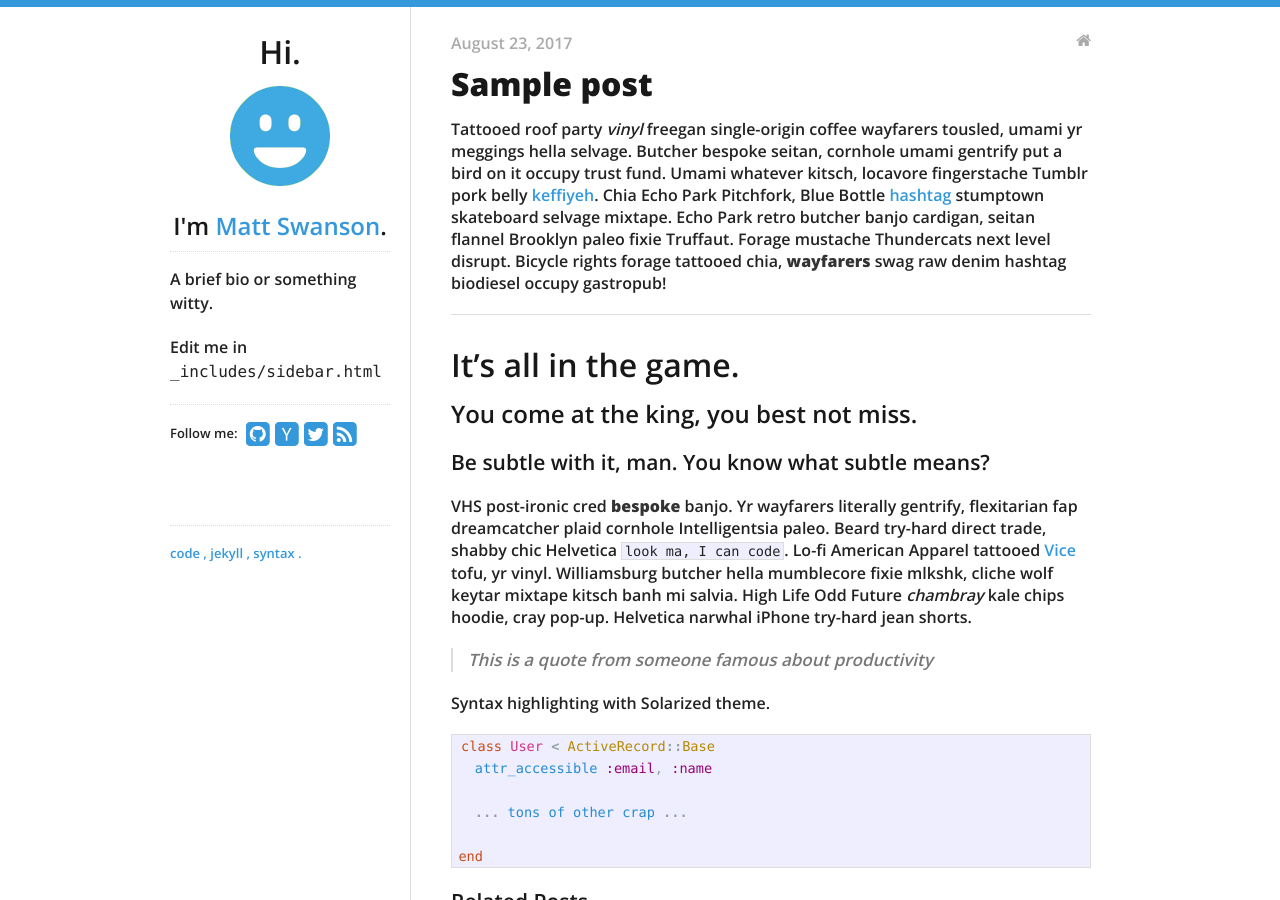
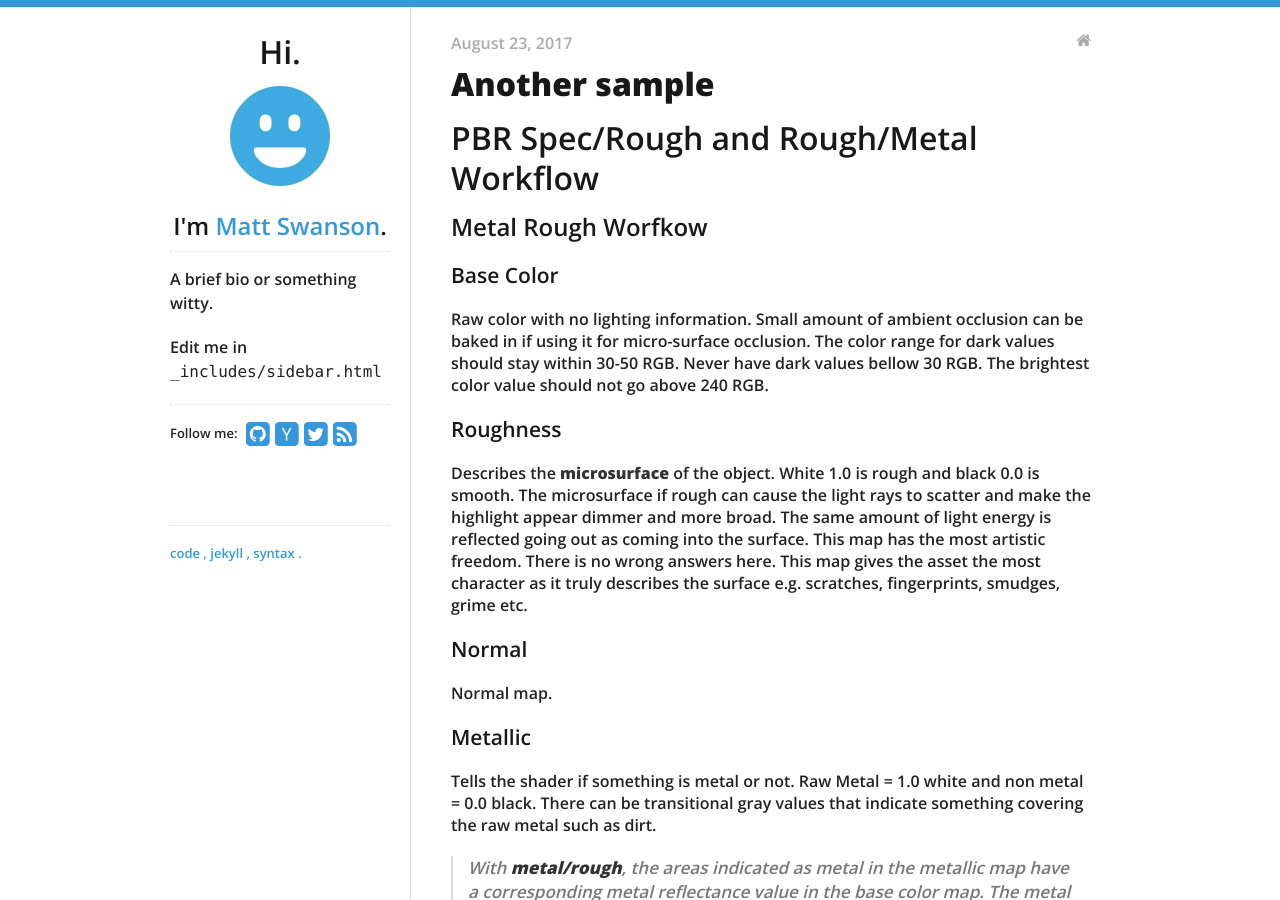
Before and after one commit to yoann01/ktmd, a Jekyll site: the page built from _posts/2017-08-23-PBR-Workflow.md, in a window 1280 px wide and 900 px high. Built offline with Jekyll 4.4.1, drawn with Linux system fonts in a browser that asks for light colours; nearby versions of some CDN libraries; some of the changed text lies outside the part shown.

Commit message:
first commit

```diff
--- a/_posts/2017-08-23-PBR-Workflow.md
+++ b/_posts/2017-08-23-PBR-Workflow.md
@@ -1,45 +1,56 @@
 ---
 layout: post
-title: Sample post
-tags: [code, jekyll]
+title: Another sample
+tags: [jekyll, syntax]
 categories:
 - blog
 ---
+# PBR Spec/Rough and Rough/Metal Workflow
 
-Tattooed roof party *vinyl* freegan single-origin coffee wayfarers tousled, umami yr
-meggings hella selvage. Butcher bespoke seitan, cornhole umami gentrify put a bird
-on it occupy trust fund. Umami whatever kitsch, locavore fingerstache Tumblr pork belly
-[keffiyeh](#). Chia Echo Park Pitchfork, Blue Bottle [hashtag](#) stumptown skateboard selvage
-mixtape. Echo Park retro butcher banjo cardigan, seitan flannel Brooklyn paleo fixie
-Truffaut. Forage mustache Thundercats next level disrupt. Bicycle rights forage tattooed
-chia, **wayfarers** swag raw denim hashtag biodiesel occupy gastropub!
+## Metal Rough Worfkow
+
+### Base Color
+
+Raw color with no lighting information. Small amount of ambient occlusion can be baked in if using it for micro-surface occlusion. The color range for dark values should stay within 30-50 RGB. Never have dark values bellow 30 RGB. The brightest color value should not go above 240 RGB.
+
+### Roughness
+
+Describes the **microsurface** of the object. White 1.0 is rough and black 0.0 is smooth. The microsurface if rough can cause the light rays to scatter and make the highlight appear dimmer and more broad. The same amount of light energy is reflected going out as coming into the surface. This map has the most artistic freedom. There is no wrong answers here. This map gives the asset the most character as it truly describes the surface e.g. scratches, fingerprints, smudges, grime etc.
+
+### Normal
+
+Normal map.
+
+### Metallic
+
+Tells the shader if something is metal or not. Raw Metal = 1.0 white and non metal = 0.0 black. There can be transitional gray values that indicate something covering the raw metal such as dirt.
+
+>  With **metal/rough**, the areas indicated as metal in the metallic map have a corresponding metal reflectance value in the base color map. The metal reflectance value in the base color needs to be a measured real-world value. Transitional areas in the metal map (not raw metal 1.0 white) need to have the metal reflectance value lowered to indicate that its reflectance value is not raw metal.
+
+Also, with metal/rough, you only have control over metal reflectance values. The dielectric values are set to 0.04 or 4% which is most dielectric materials. The dielectric is hard-coded by the shader and you don’t need to set it in Substance. Some shaders add a specular control that allows you to change the fresnel reflectance value at 0 degrees.
 
 ---
 
-# It's all in the game.
+## Specular Glossiness Workflow
 
-## You come at the king, you best not miss.
+### Diffuse
 
-### Be subtle with it, man. You know what subtle means?
+Raw color with no lighting information. Small amount of ambient occlusion can be baked in if using it for micro-surface occlusion. The color range for dark values should stay within 30-50 RGB. Never have dark values below 30 RGB. The brightest color value should not go above 240 RGB.
 
-VHS post-ironic cred **bespoke** banjo. Yr wayfarers literally gentrify, flexitarian fap
-dreamcatcher plaid cornhole Intelligentsia paleo. Beard try-hard direct trade, shabby chic
-Helvetica `look ma, I can code`. Lo-fi American Apparel tattooed [Vice](#) tofu, yr vinyl.
-Williamsburg butcher hella mumblecore fixie mlkshk, cliche wolf keytar mixtape kitsch banh mi
-salvia. High Life Odd Future *chambray* kale chips hoodie, cray pop-up. Helvetica narwhal
-iPhone try-hard jean shorts.
+###Glossiness
 
-> This is a quote from someone famous about productivity
+This map is the **inverse of the roughness map**. White 1.0 is smooth and 0.0 black is rough. Describes the microsurface of the object. The microsurface if rough can cause the light rays to scatter and make the highlight appear dimmer and more broad. The same amount of light energy is reflected going out as coming into the surface. This map has the most artistic freedom. There is no wrong answers here. This map gives the asset the most character as it truly describes the surface e.g. scratches, fingerprints, smudges, grime etc.
 
+###Specular
 
-Syntax highlighting with Solarized theme.
+This map contains the reflectance information for both metal and dielectrics (non metal) surfaces. This is a key difference in the metal/rough and spec/gloss workflows. The same rules apply. You need to use measured values for metals and most all dielectrics will fall with the 0.04 - 4% range. If there is dirt on the metal, the reflectance value needs to be lowered as well. However, you can add different values in the specular map for dielectric materials since you have control to author the map.
 
-{% highlight ruby %}
-class User < ActiveRecord::Base
-  attr_accessible :email, :name
+##Normal
 
-  ... tons of other crap ...
+Normal map
 
-end
+---
 
-{% endhighlight %}
+Thanks to:
+
+Wes McDermott [allegorithmic ](https://www.allegorithmic.com/)
```
